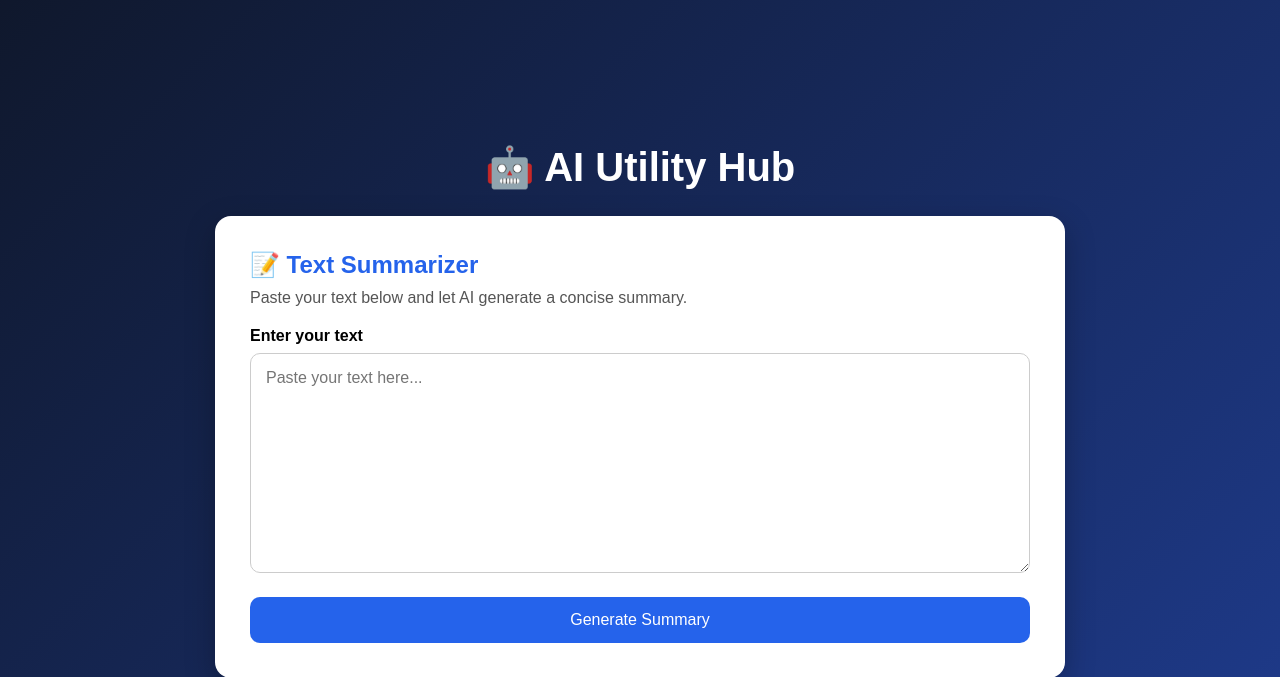
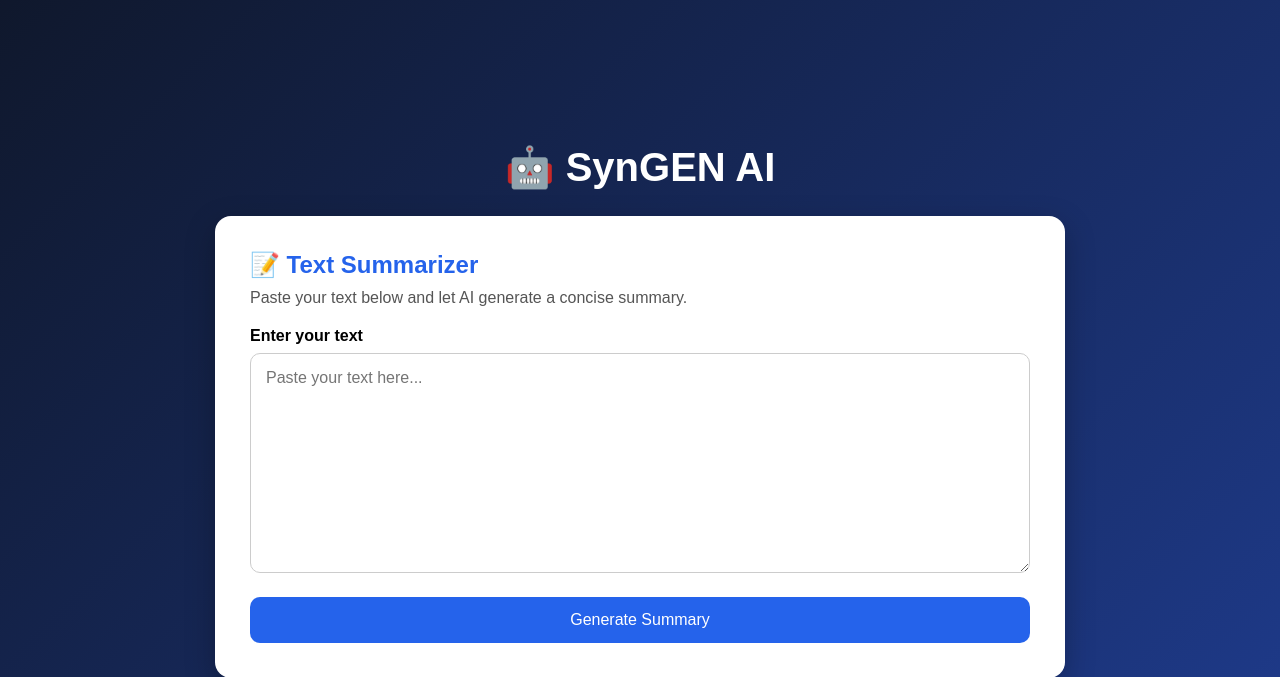
Before and after one commit to vaibhav01-source/project, a Flask app: page /summary in a window 1280 px wide. Shown: the part 49-726 px from the top of the page. Run offline with Flask 3, Linux system fonts and the light colour scheme; the visitor is signed in with stand-in values (Sample User, id 1).

Commit message:
Update summary.html

```diff
--- a/templates/summary.html
+++ b/templates/summary.html
@@ -25,7 +25,7 @@
 
     </nav>
 
-    <h1>🤖 AI Utility Hub</h1>
+    <h1>🤖 SynGEN AI</h1>
     <div class="card">
 
         <h2>📝 Text Summarizer</h2>
```
